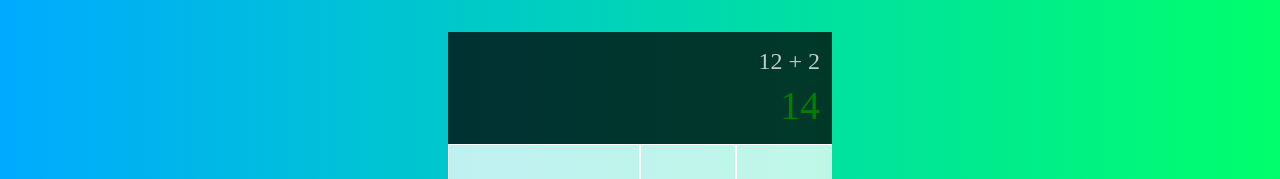
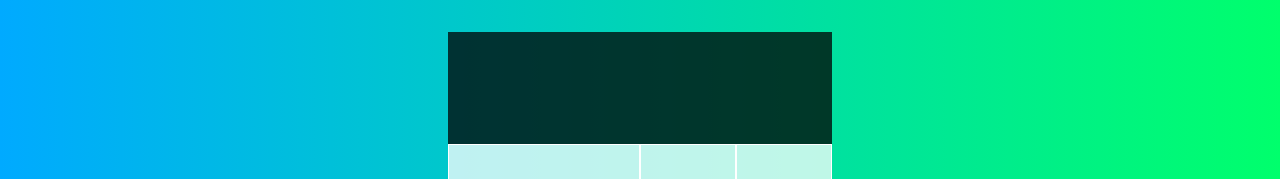
Before and after one commit to BamGBam/Calculator_React, a React (Create React App) app: page / in a window 1280 px wide. Shown: the top 179 px of the page. Built offline with nearby package versions, Linux system fonts and the light colour scheme.

Commit message:
Added DigitButton

```diff
--- a/src/App.js
+++ b/src/App.js
@@ -1,16 +1,37 @@
 import "./styles.css"
+import { useReducer } from 'react';
+import DigitButton from "./DigitButton";
 
+export const ACTIONS = {
+  ADD_DIGIT: 'add-digit',
+  CHOOSE_OPERATION: 'choose-operations',
+  CLEAR: 'clear',
+  DELETE_DIGIT: 'delete-digit',
+  EVALUATE: 'evaluate'
+}
+
+function reducer(state, { type, payload }) {
+  switch (type) {
+    case ACTIONS.ADD_DIGIT:
+      return {
+        ...state,
+        currentOperand: `${state.currentOperand || ""}${payload.digit}`,
+      }
+  }
+}
 
 function App() {
+  const [{currentOperand, previousOperand, operation }, dispatch] = useReducer(reducer, {})
+  // dispatch({type: ACTIONS.ADD_DIGIT, payload:{digit: 1}})
   return (
     <div className="calculator-grid">
       <div className="output">
-        <div className="previous-operand">12 + 2</div>
-        <div className="current-operand"> 14</div>
+        <div className="previous-operand">{previousOperand}{operation}</div>
+        <div className="current-operand">{currentOperand}</div>
       </div>
       <button className="span-two"> AC</button>
       <button> DEL</button>
-      <button> ÷</button>
+      <DigitButton digit = "÷" dispatch={dispatch}/>
       <button> 1</button>
       <button> 2</button>
       <button> 3</button>
--- /dev/null
+++ b/src/DigitButton.js
@@ -0,0 +1,11 @@
+import { ACTIONS } from "./App"
+
+export default function DigitButton({ dispatch, digit }) {
+  return (
+    <button
+      onClick={() => dispatch({ type: ACTIONS.ADD_DIGIT, payload: { digit } })}
+    >
+      {digit}
+    </button>
+  )
+}
```
